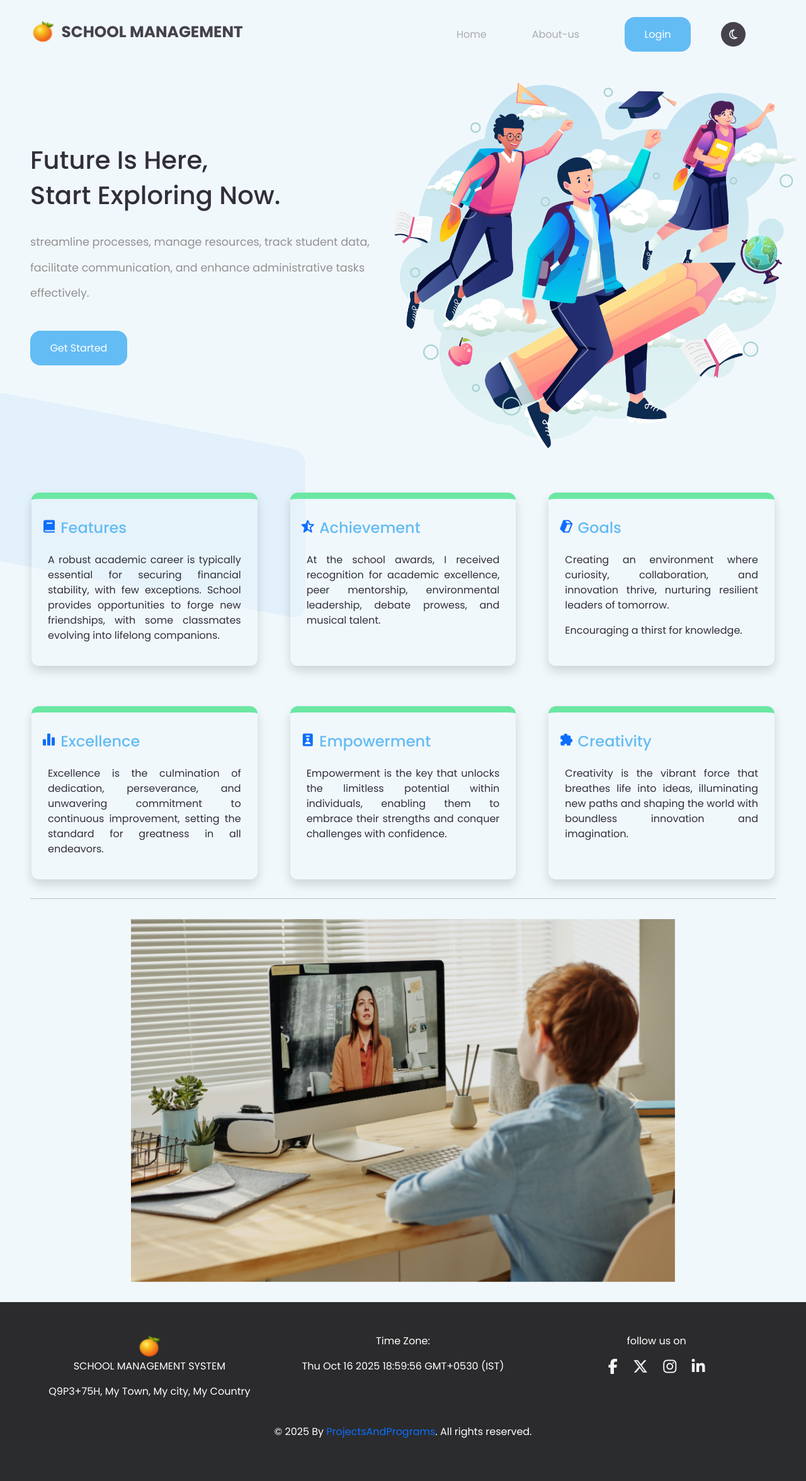
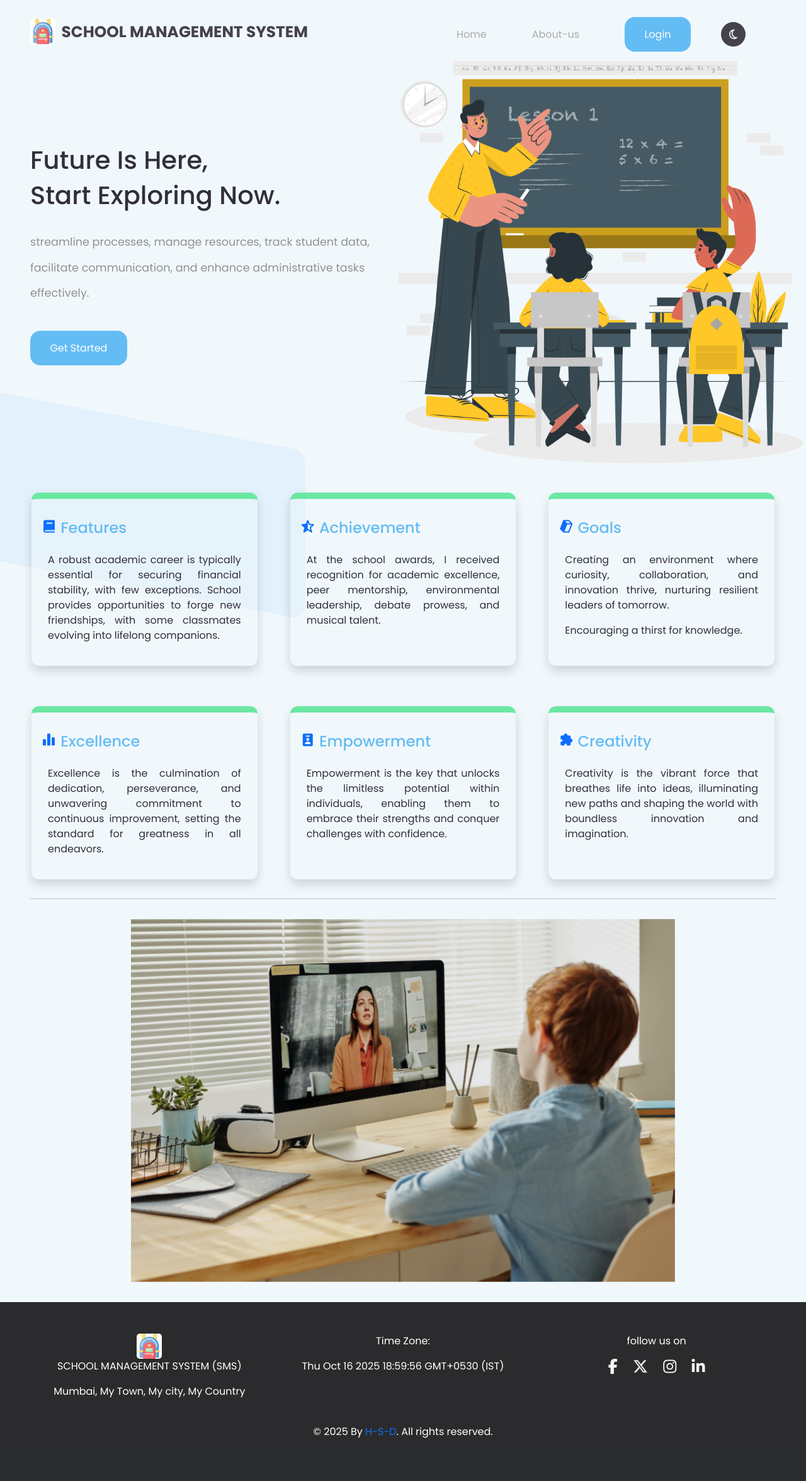
Before and after one commit to Deku04-print/sprint1, a PHP site: page / in a window 1280 px wide. Shown: the whole page at 63% size. Run offline with PHP 8.4, Linux system fonts and the light colour scheme; some libraries are stand-ins or nearby versions.

Commit message:
Commiting changes

```diff
--- a/shared/_footer.php
+++ b/shared/_footer.php
@@ -5,9 +5,9 @@
           <!-- Insert website logo -->
           <img src="images/company-logo.jpg" alt="Website Logo">
           <!-- Display visitor count -->
-          <p>SCHOOL MANAGEMENT SYSTEM</p>
+          <p>SCHOOL MANAGEMENT SYSTEM (SMS)</p>
           <!-- Display time zone -->
-          <p>Q9P3+75H, My Town, My city, My Country </p>
+          <p>Mumbai, My Town, My city, My Country </p>
         </div>
         <div class="col-md-4">
           <p>Time Zone: <?php
@@ -31,7 +31,7 @@
       </div>
       <div class="row mt-4">
         <div class="col-md-12">
-          <p>&copy; <?php echo date('Y'); ?> By <a href="https://www.github.com/ProjectsAndPrograms" target="_blank">ProjectsAndPrograms</a>. All rights reserved.</p>
+          <p>&copy; <?php echo date('Y'); ?> By <a href="https://www.github.com/Deku04-print" target="_blank">H-S-D</a>. All rights reserved.</p>
         </div>
       </div>
     </div>
--- a/shared/_header.php
+++ b/shared/_header.php
@@ -5,7 +5,7 @@
   <meta charset="UTF-8" />
   <meta http-equiv="X-UA-Compatible" content="IE=edge" />
   <meta name="viewport" content="width=device-width, initial-scale=1.0" />
-  <title>ERP - School Management</title>
+  <title>School Management System</title>
 
   <link rel="stylesheet" href="css/bootstrap.min.css">
   <link href='https://unpkg.com/boxicons@2.1.4/css/boxicons.min.css' rel='stylesheet'>
--- a/shared/_navbar.php
+++ b/shared/_navbar.php
@@ -5,7 +5,7 @@
         <img src="./images/company-logo.jpg" alt="Logo" />
       </a>
       <a href="./index.php">
-        <h3>SCHOOL MANAGEMENT</h3>
+        <h3>SCHOOL MANAGEMENT SYSTEM</h3>
       </a>
     </div>
 
```
Also changed, not shown: images/1.png, images/children.png, images/company-logo.jpg, images/company-logo.png.
